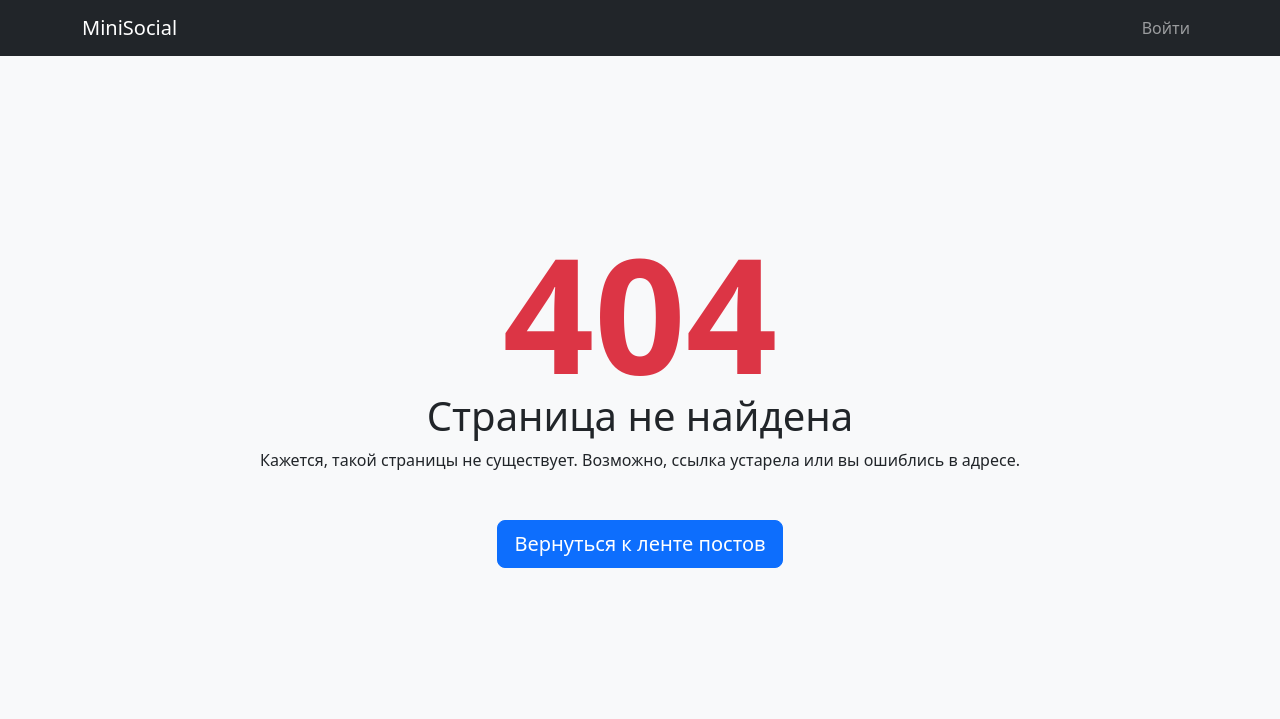
After one commit to VitalyVodoleikin/social_mini_project, a Django app: template social_mini_project/templates/404.html in a window 1280 px wide. The commit adds this page. Shown: the top 719 px of the page. Run offline with Django 5.2, Linux system fonts and the light colour scheme; the template is opened without the code that fills it, so the values that code supplies are empty.

Commit message:
Some corrects in some templates and added 404.html

```diff
--- a/social_mini_project/social_mini_project/urls.py
+++ b/social_mini_project/social_mini_project/urls.py
@@ -1,7 +1,11 @@
 from django.conf import settings
 from django.conf.urls.static import static
 from django.contrib import admin
+from django.conf.urls import handler404
 from django.urls import path, include
+
+
+handler404 = 'django.views.defaults.page_not_found'
 
 urlpatterns = [
     path("admin/", admin.site.urls),
--- /dev/null
+++ b/social_mini_project/templates/404.html
@@ -0,0 +1,49 @@
+<!DOCTYPE html>
+<html lang="ru">
+<head>
+    <meta charset="UTF-8">
+    <title>Страница не найдена — 404</title>
+    <link href="https://cdn.jsdelivr.net/npm/bootstrap@5.3.3/dist/css/bootstrap.min.css" rel="stylesheet">
+    <style>
+        .error-container {
+            display: flex;
+            flex-direction: column;
+            align-items: center;
+            justify-content: center;
+            min-height: 80vh;
+            text-align: center;
+        }
+        .error-code {
+            font-size: 10rem;
+            font-weight: bold;
+            color: #dc3545;
+            line-height: 1;
+        }
+    </style>
+</head>
+<body class="bg-light">
+    <nav class="navbar navbar-expand-lg navbar-dark bg-dark mb-4">
+        <div class="container">
+            <a class="navbar-brand" href="{% url 'posts:post_list' %}">MiniSocial</a>
+            <div class="navbar-nav ms-auto">
+                {% if user.is_authenticated %}
+                    <span class="nav-item nav-link text-white">Привет, {{ user.username }}</span>
+                    <a class="nav-link" href="{% url 'users:logout' %}">Выйти</a>
+                {% else %}
+                    <a class="nav-link" href="{% url 'users:login' %}">Войти</a>
+                {% endif %}
+            </div>
+        </div>
+    </nav>
+
+    <div class="container error-container">
+        <div class="error-code">404</div>
+        <h1>Страница не найдена</h1>
+        <p>Кажется, такой страницы не существует. Возможно, ссылка устарела или вы ошиблись в адресе.</p>
+
+        <div style="margin-top: 2rem;">
+            <a href="{% url 'posts:post_list' %}" class="btn btn-primary btn-lg">Вернуться к ленте постов</a>
+        </div>
+    </div>
+</body>
+</html>
--- a/social_mini_project/templates/base.html
+++ b/social_mini_project/templates/base.html
@@ -13,9 +13,9 @@
             <div class="navbar-nav ms-auto">
                 {% if user.is_authenticated %}
                     <span class="nav-item nav-link text-white">Привет, {{ user.username }}</span>
-                    <a class="nav-link" href="{% url 'logout' %}">Выйти</a>
+                    <a class="nav-link" href="{% url 'users:logout' %}">Выйти</a>
                 {% else %}
-                    <a class="nav-link" href="{% url 'login' %}">Войти</a>
+                    <a class="nav-link" href="{% url 'users:login' %}">Войти</a>
                 {% endif %}
             </div>
         </div>
--- a/social_mini_project/templates/posts/post_list.html
+++ b/social_mini_project/templates/posts/post_list.html
@@ -56,6 +56,6 @@
   {% if user.is_authenticated %}
     <p><a href="{% url 'posts:post_create' %}" class="btn">Создать пост</a></p>
   {% else %}
-    <p><a href="{% url 'login' %}" class="btn">Войдите, чтобы создавать посты</a></p>
+    <p><a href="{% url 'users:login' %}" class="btn">Войдите, чтобы создавать посты</a></p>
   {% endif %}
 {% endblock %}
```
